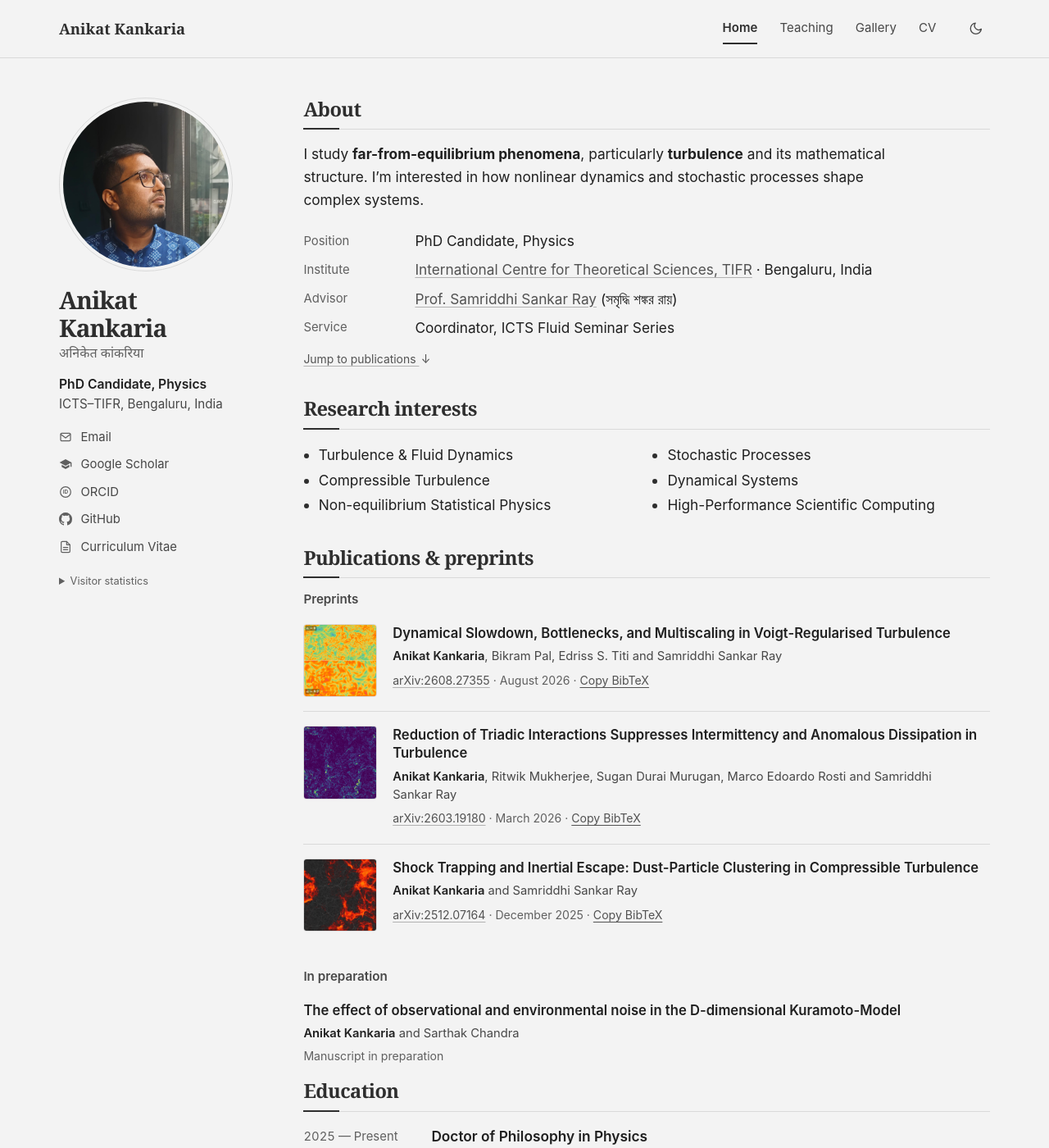
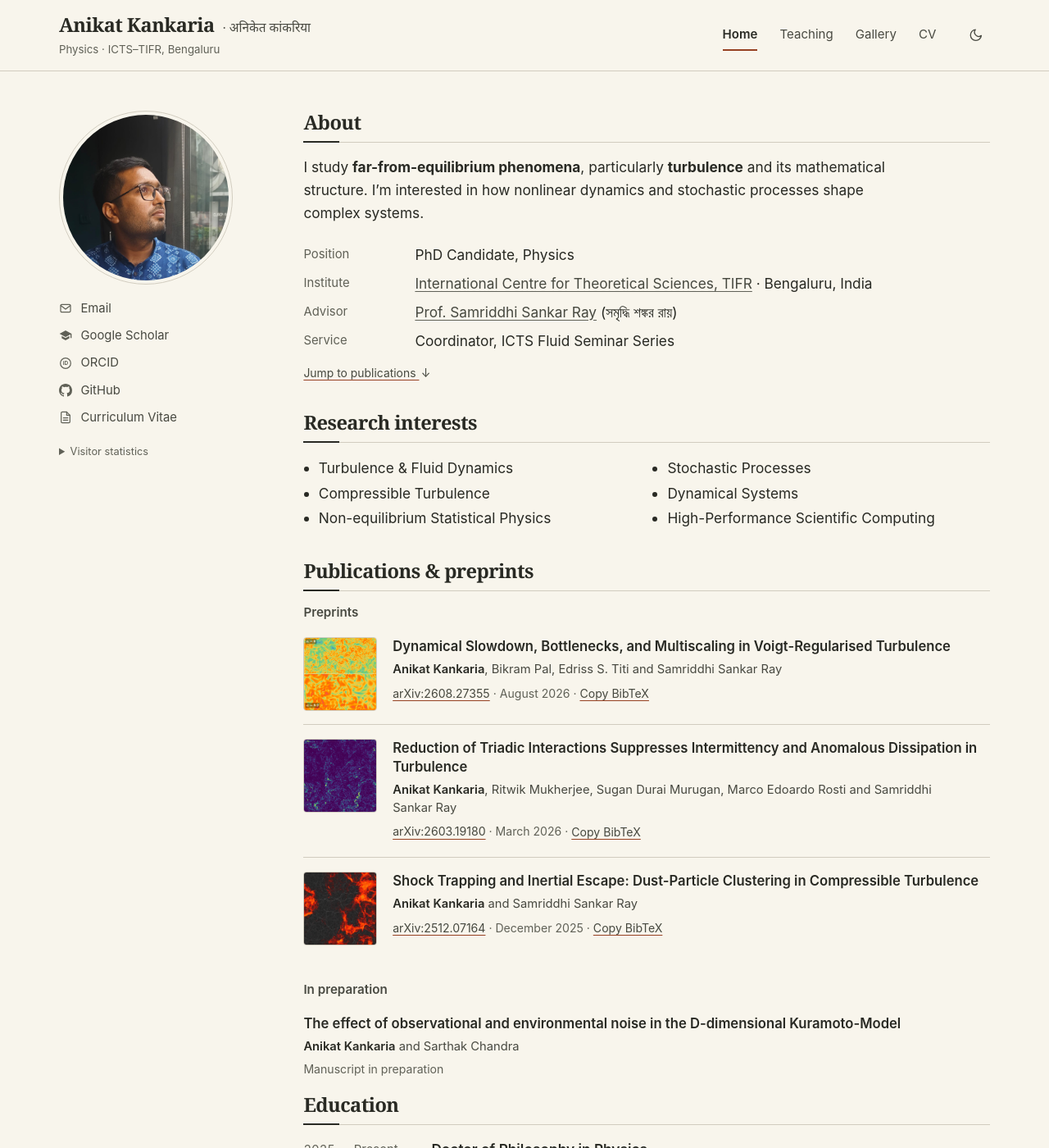
Before and after one commit to Anikat31/Anikat31.github.io, a Jekyll site: the page built from index.html, in a window 1280 px wide and 1400 px high. Shown: the whole window at 82% size. Built offline with Jekyll 4.4.1, drawn with Linux system fonts in a browser that asks for light colours.

Commit message:
Give the site a bilingual masthead, warm palette and research-first gallery

```diff
--- a/_includes/nav.html
+++ b/_includes/nav.html
@@ -1,6 +1,14 @@
 <header class="site-header">
   <div class="wrap">
-    <a class="brand" href="{{ '/' | relative_url }}">Anikat Kankaria</a>
+    <div class="masthead">
+      {% if page.nav == 'home' %}<h1>{% endif %}
+      <a class="brand" href="{{ '/' | relative_url }}">
+        <span>Anikat Kankaria</span>
+        <span class="brand-deva" lang="hi"><span aria-hidden="true">· </span>अनिकेत कांकरिया</span>
+      </a>
+      {% if page.nav == 'home' %}</h1>{% endif %}
+      <p class="brand-affiliation">Physics · ICTS–TIFR, Bengaluru</p>
+    </div>
     <nav class="site-nav" aria-label="Main">
       <ul>
         <li><a href="{{ '/' | relative_url }}"{% if page.nav == 'home' %} aria-current="page"{% endif %}>Home</a></li>
--- a/_layouts/site.html
+++ b/_layouts/site.html
@@ -5,8 +5,8 @@
   <meta name="viewport" content="width=device-width, initial-scale=1">
   <title>{% if page.doc_title %}{{ page.doc_title }}{% else %}{{ page.title }} · {{ site.title }}{% endif %}</title>
   <meta name="color-scheme" content="light dark">
-  <meta name="theme-color" content="#f3f3f3" media="(prefers-color-scheme: light)">
-  <meta name="theme-color" content="#1c1c1c" media="(prefers-color-scheme: dark)">
+  <meta name="theme-color" content="#f8f5ec" media="(prefers-color-scheme: light)">
+  <meta name="theme-color" content="#232422" media="(prefers-color-scheme: dark)">
   <meta name="description" content="{{ page.description | default: site.description | escape }}">
   <link rel="canonical" href="{{ page.url | absolute_url }}">
   <meta property="og:type" content="website">
--- a/assets/css/site.css
+++ b/assets/css/site.css
@@ -1,19 +1,20 @@
 /* ==========================================================================
    Site stylesheet — shared by every page.
 
-   Academic profile with a monochrome palette, a portrait sidebar, and serif headings.
+   Academic profile with ivory and charcoal themes, a portrait sidebar, and serif headings.
    ========================================================================== */
 
 :root {
-  --bg: #f3f3f3;
-  --ink: #1f1f1f;
-  --ink-2: #474747;
-  --muted: #606060;
-  --line: #d9d9d9;
-  --tint: #e9e9e9;
-  --navy: #2e2e2e;
-  --link: #525252;
-  --link-dark: #111111;
+  --bg: #f8f5ec;
+  --ink: #282923;
+  --ink-2: #484941;
+  --muted: #606157;
+  --line: #d1ccbf;
+  --tint: #eeeade;
+  --navy: #292a24;
+  --link: #46483f;
+  --link-dark: #25261f;
+  --accent: #964122;
 
   --sans: -apple-system, BlinkMacSystemFont, "Segoe UI", Roboto, "Helvetica Neue", Arial, "Noto Sans", sans-serif;
   --serif: Georgia, "Times New Roman", serif;
@@ -27,17 +28,17 @@
 :root[data-theme="light"] { color-scheme: light; }
 :root[data-theme="dark"] {
   color-scheme: dark;
-  --bg: #1c1c1c;
-  --ink: #e7e7e7;
-  --ink-2: #bababa;
-  --muted: #8f8f8f;
-  --line: #343434;
-  --tint: #262626;
-  --navy: #d4d4d4;
-  --link: #c9c9c9;
-  --link-dark: #ffffff;
+  --bg: #232422;
+  --ink: #f1eee6;
+  --ink-2: #c8c6bc;
+  --muted: #a9a99f;
+  --line: #454640;
+  --tint: #2d2e2a;
+  --navy: #e6e4da;
+  --link: #d0cfc4;
+  --link-dark: #f8f5ec;
+  --accent: #e99a75;
 }
-:root[data-theme="dark"] a { text-decoration-color: rgba(201, 201, 201, .4); }
 :root[data-theme="dark"] .pub-fig img,
 :root[data-theme="dark"] .gallery img,
 :root[data-theme="dark"] .gallery video { opacity: .94; }
@@ -45,17 +46,17 @@
 /* same colours when scripts are off and the device is in dark mode */
 @media (prefers-color-scheme: dark) {
   :root:not([data-theme]) {
-    --bg: #1c1c1c;
-    --ink: #e7e7e7;
-    --ink-2: #bababa;
-    --muted: #8f8f8f;
-    --line: #343434;
-    --tint: #262626;
-    --navy: #d4d4d4;
-    --link: #c9c9c9;
-    --link-dark: #ffffff;
+    --bg: #232422;
+    --ink: #f1eee6;
+    --ink-2: #c8c6bc;
+    --muted: #a9a99f;
+    --line: #454640;
+    --tint: #2d2e2a;
+    --navy: #e6e4da;
+    --link: #d0cfc4;
+    --link-dark: #f8f5ec;
+    --accent: #e99a75;
   }
-  :root:not([data-theme]) a { text-decoration-color: rgba(201, 201, 201, .4); }
 }
 
 *, *::before, *::after { box-sizing: border-box; }
@@ -79,12 +80,12 @@ img, video { display: block; max-width: 100%; height: auto; }
 a {
   color: var(--link);
   text-decoration: underline;
-  text-decoration-color: rgba(82, 82, 82, .4);
+  text-decoration-color: var(--muted);
   text-underline-offset: .18em;
 }
-a:hover { color: var(--link-dark); text-decoration-color: currentColor; }
+a:hover { color: var(--link-dark); text-decoration-color: var(--accent); }
 a:focus-visible, video:focus-visible, button:focus-visible {
-  outline: 2px solid var(--link);
+  outline: 2px solid var(--accent);
   outline-offset: 3px;
   border-radius: 3px;
 }
@@ -116,11 +117,23 @@ a:focus-visible, video:focus-visible, button:focus-visible {
   padding-block: 1rem;
 }
 
+.masthead h1 { margin: 0; font: inherit; }
 .brand {
+  display: inline-flex;
+  flex-wrap: wrap;
+  align-items: baseline;
+  gap: .12rem .62rem;
   color: var(--navy);
-  font: 700 1.15rem/1.2 var(--serif);
+  font: 600 clamp(1.22rem, 1rem + .6vw, 1.5rem)/1.22 var(--serif);
+  letter-spacing: -.025em;
   text-decoration: none;
 }
+.brand-deva {
+  color: var(--ink-2);
+  font: 400 .96rem/1.4 "Kohinoor Devanagari", "Nirmala UI", "Noto Sans Devanagari", var(--sans);
+  letter-spacing: normal;
+}
+.brand-affiliation { margin: .22rem 0 0; color: var(--muted); font-size: .83rem; line-height: 1.45; }
 .brand:hover { color: var(--navy); }
 
 .site-nav ul {
@@ -141,7 +154,7 @@ a:focus-visible, video:focus-visible, button:focus-visible {
 }
 .site-nav a:hover { color: var(--navy); }
 .site-nav a[aria-current="page"] {
-  border-bottom-color: var(--navy);
+  border-bottom-color: var(--accent);
   color: var(--navy);
   font-weight: 600;
 }
@@ -204,20 +217,6 @@ a:focus-visible, video:focus-visible, button:focus-visible {
   object-fit: cover;
   object-position: 50% 26%;
 }
-
-.name {
-  margin: 1.15rem 0 0;
-  letter-spacing: -.035em;
-  color: var(--navy);
-  font: 700 1.85rem/1.16 var(--serif);
-}
-.name-deva {
-  margin: .25rem 0 0;
-  color: var(--muted);
-  font: 400 1rem/1.4 "Kohinoor Devanagari", "Devanagari Sangam MN", "Nirmala UI", "Noto Sans Devanagari", var(--sans);
-}
-.title { margin: .9rem 0 0; font-size: .98rem; font-weight: 600; line-height: 1.4; }
-.affil { margin: .1rem 0 0; color: var(--ink-2); font-size: .95rem; line-height: 1.45; }
 
 .side-links {
   display: grid;
@@ -321,7 +320,7 @@ a:focus-visible, video:focus-visible, button:focus-visible {
 @media print { .pub-fig-preview { display: none; } }
 .pub-title { margin: 0; font: 600 1.04rem/1.35 var(--sans); }
 .pub-title a { color: var(--ink); text-decoration: none; }
-.pub-title a:hover { color: var(--link); text-decoration: underline; }
+.pub-title a:hover { color: var(--ink); text-decoration: underline var(--accent); }
 .pub-authors { margin: .35rem 0 0; color: var(--ink-2); font-size: .92rem; line-height: 1.5; }
 .me { color: var(--ink); font-weight: 600; }
 .pub-meta { margin: .35rem 0 0; color: var(--muted); font-size: .88rem; }
@@ -463,13 +462,14 @@ a:focus-visible, video:focus-visible, button:focus-visible {
 [hidden] { display: none !important; }
 .section, .reading [id] { scroll-margin-top: 1.5rem; }
 .jump-link { margin: .85rem 0 0; font-size: .87rem; }
+.jump-link a, .pub-meta a, .copy-citation { text-decoration-color: var(--accent); }
 .jump-link span { display: inline-block; margin-left: .15rem; }
 .visitors { color: var(--muted); margin-top: 1rem; font-size: .8rem; }
 .visitors summary { cursor: pointer; width: fit-content; }
 .visitors .flagcounter { margin-top: .7rem; }
 .gallery-filters { display: flex; flex-wrap: wrap; gap: .5rem 1.3rem; margin: 1.6rem 0 0; }
 .gallery-filters button { font: 500 .9rem/1.4 var(--sans); color: var(--ink-2); padding: .35rem 0; background: transparent; border: 0; border-bottom: 2px solid transparent; cursor: pointer; }
-.gallery-filters button[aria-pressed=true] { color: var(--ink); border-bottom-color: currentColor; }
+.gallery-filters button[aria-pressed=true] { color: var(--ink); border-bottom-color: var(--accent); }
 .gallery-filters button:hover { color: var(--ink); }
 .gallery-filters + .gallery { margin-top: 1.25rem; }
 .lightbox:modal { overscroll-behavior: contain; }
@@ -489,11 +489,8 @@ body:has(.lightbox[open]) { overflow: hidden; }
   }
   .visitors { grid-column: 1 / -1; margin-top: 0; }
   .avatar { width: 8rem; height: 8rem; }
-  .name { margin-top: 0; font-size: 1.4rem; }
-  .title { margin-top: .6rem; }
   .flagcounter { grid-column: 1 / -1; margin-top: 0; }
   .side-links {
-    grid-column: 1 / -1;
     display: flex;
     flex-wrap: wrap;
     gap: .5rem 1.4rem;
@@ -507,8 +504,6 @@ body:has(.lightbox[open]) { overflow: hidden; }
   .theme-toggle { margin-left: 0; }
   .sidebar { grid-template-columns: 6.25rem minmax(0, 1fr); gap: .9rem 1.1rem; }
   .avatar { width: 6.25rem; height: 6.25rem; padding: 3px; }
-  .name { font-size: 1.3rem; }
-  .affil { font-size: .9rem; }
 
   .facts { grid-template-columns: minmax(0, 1fr); gap: 0; }
   .facts dt { margin-top: .7rem; }
@@ -551,7 +546,7 @@ body:has(.lightbox[open]) { overflow: hidden; }
 /* ---------- print ---------- */
 
 @media print {
-  .site-header, .skip, .side-links, .visitors, .jump-link, .gallery-filters { display: none; }
+  .site-nav, .skip, .side-links, .visitors, .jump-link, .gallery-filters { display: none; }
   .sidebar { position: static; }
   body { font-size: 11pt; }
   a { color: inherit; text-decoration: none; }
--- a/index.html
+++ b/index.html
@@ -9,12 +9,6 @@ description: "Anikat Kankaria — PhD candidate in Physics at ICTS-TIFR, Bengalu
 
   <aside class="sidebar">
     <img class="avatar" fetchpriority="high" src="{{ '/assets/Anikat.jpg' | relative_url }}" alt="Portrait of Anikat Kankaria" width="1183" height="1599">
-    <div class="identity">
-      <h1 class="name">Anikat Kankaria</h1>
-      <p class="name-deva" lang="hi">अनिकेत कांकरिया</p>
-      <p class="title">PhD Candidate, Physics</p>
-      <p class="affil">ICTS–TIFR, Bengaluru, India</p>
-    </div>
     <ul class="side-links">
       <li><a href="mailto:anikat.kankaria@icts.res.in"><svg viewBox="0 0 24 24" fill="none" stroke="currentColor" stroke-width="1.8" stroke-linecap="round" stroke-linejoin="round" aria-hidden="true"><rect x="3" y="5" width="18" height="14" rx="2"/><path d="m3.5 7 8.5 6.5L20.5 7"/></svg>Email</a></li>
       <li><a href="https://scholar.google.com/citations?user=233a0UoAAAAJ&amp;hl=en" target="_blank" rel="noopener"><svg viewBox="0 0 24 24" fill="currentColor" aria-hidden="true"><path d="M12 3 1 9l11 6 9-4.91V17h2V9L12 3zM5 13.18v4L12 21l7-3.82v-4L12 17l-7-3.82z"/></svg>Google Scholar</a></li>
@@ -24,7 +18,7 @@ description: "Anikat Kankaria — PhD candidate in Physics at ICTS-TIFR, Bengalu
     </ul>
     <details class="visitors">
       <summary>Visitor statistics</summary>
-      <div class="flagcounter"><a href="https://info.flagcounter.com/2pmJ"><picture><source media="(prefers-color-scheme: dark)" srcset="https://s01.flagcounter.com/count2/2pmJ/bg_1C1C1C/txt_E7E7E7/border_343434/columns_2/maxflags_10/viewers_0/labels_0/pageviews_0/flags_0/percent_0/"><img src="https://s01.flagcounter.com/count2/2pmJ/bg_F3F3F3/txt_1F1F1F/border_D9D9D9/columns_2/maxflags_10/viewers_0/labels_0/pageviews_0/flags_0/percent_0/" alt="Visitors by country (Flag Counter)" loading="lazy"></picture></a></div>
+      <div class="flagcounter"><a href="https://info.flagcounter.com/2pmJ"><picture><source media="(prefers-color-scheme: dark)" srcset="https://s01.flagcounter.com/count2/2pmJ/bg_232422/txt_F1EEE6/border_454640/columns_2/maxflags_10/viewers_0/labels_0/pageviews_0/flags_0/percent_0/"><img src="https://s01.flagcounter.com/count2/2pmJ/bg_F8F5EC/txt_282923/border_D1CCBF/columns_2/maxflags_10/viewers_0/labels_0/pageviews_0/flags_0/percent_0/" alt="Visitors by country (Flag Counter)" loading="lazy"></picture></a></div>
     </details>
   </aside>
 
```
Also changed, not shown: gallery.html (+27 -27 lines).
